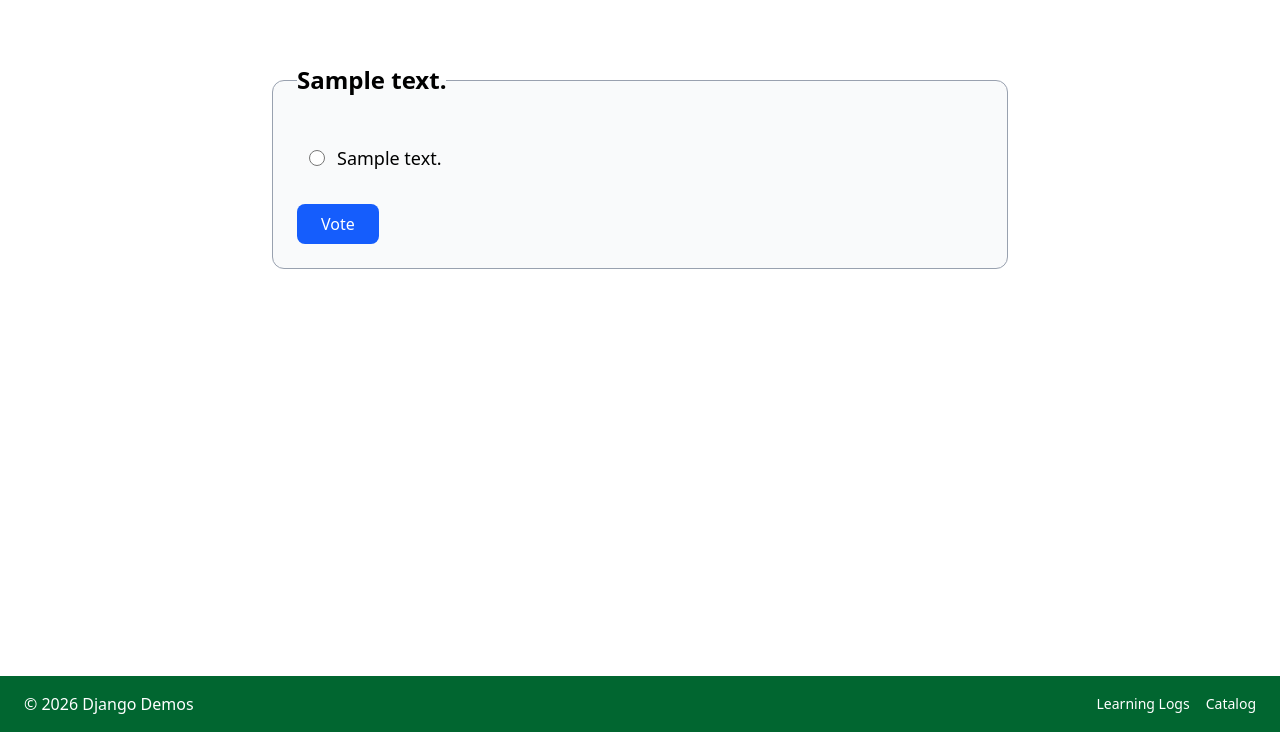
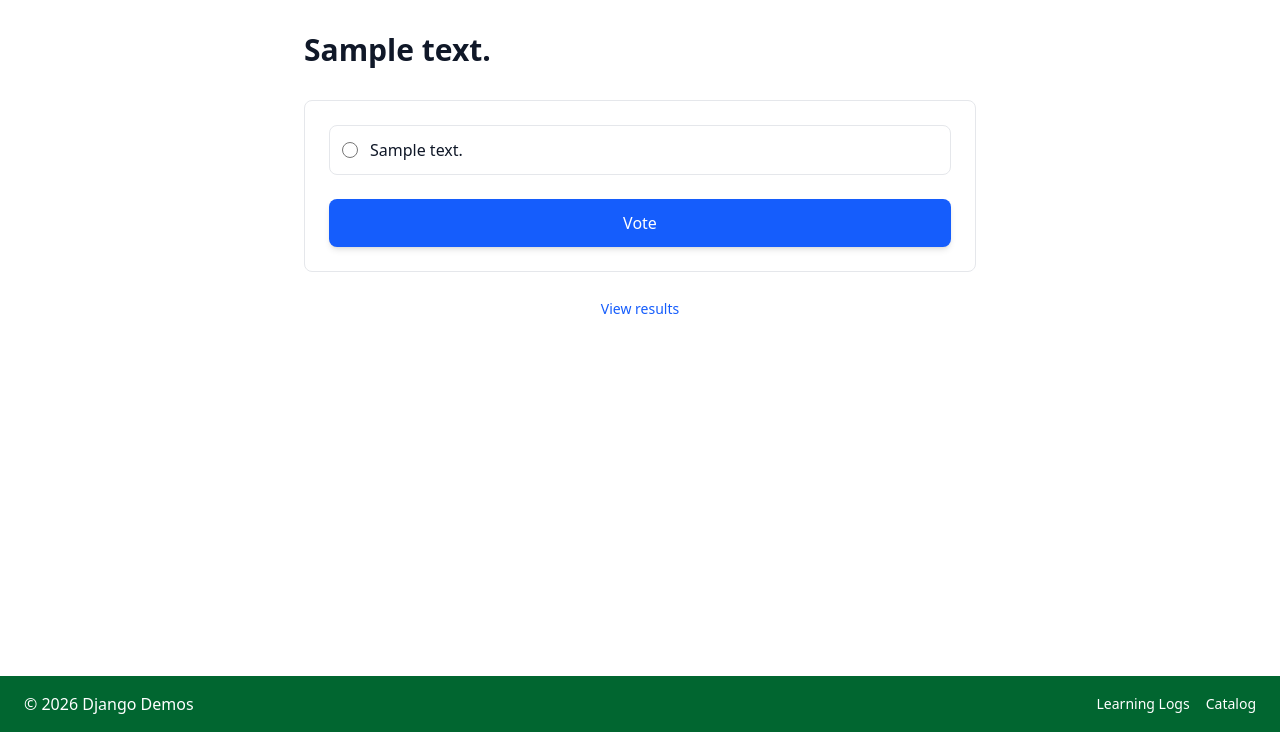
Before and after one commit to interset-wq/learner, a Django app: page /core/1/ in a window 1280 px wide. Shown: the part 68-800 px from the top of the page. Run offline with Django 5.2, Linux system fonts and the light colour scheme; tables that the repository leaves empty hold one stand-in row (values such as "Sample post"); style sheets or scripts are compiled from the project's sources.

Commit message:
refactor: improve core templates with dark mode and Tailwind styling
- Update index with card list layout
- Update detail with styled radio buttons and error display
- Update results with progress bars for vote counts

```diff
--- a/core/templates/core/detail.html
+++ b/core/templates/core/detail.html
@@ -1,43 +1,41 @@
 {% extends 'core/base.html' %}
 
-{% block title %}Detail{% endblock %}
+{% block title %}Vote{% endblock %}
 
 {% block content %}
-<div class="max-w-3xl mx-auto px-4 py-8">
+<div class="max-w-2xl mx-auto">
+  <h1 class="text-3xl font-bold text-gray-900 dark:text-white mb-8">{{ question.question_text }}</h1>
+
+  <div class="bg-white dark:bg-gray-800 rounded-lg border border-gray-200 dark:border-gray-700 p-6">
     <form action="{% url 'core:vote' question.id %}" method="post">
       {% csrf_token %}
-        <fieldset class="border border-gray-400 rounded-xl p-6 bg-gray-50">
-            <legend class="text-2xl font-bold mb-4">
-                {{ question.question_text }}
-            </legend>
 
       {% if error_message %}
-                <p class="bg-red-50 text-red-600 px-3 py-2 rounded-md mb-4 border border-red-200">
-                    {{ error_message }}
-                </p>
+        <div class="bg-red-50 dark:bg-red-900/20 border border-red-200 dark:border-red-800 rounded-lg p-4 mb-6">
+          <p class="text-red-600 dark:text-red-400 text-sm">{{ error_message }}</p>
+        </div>
       {% endif %}
 
       <div class="space-y-3 mb-6">
         {% for choice in question.choice_set.all %}
-                <div class="flex items-center gap-3 py-2 px-3 rounded hover:bg-gray-100 transition-colors">
+          <label class="flex items-center gap-3 p-3 rounded-lg border border-gray-200 dark:border-gray-700 hover:bg-gray-50 dark:hover:bg-gray-700 cursor-pointer transition-colors">
             <input type="radio"
                    name="choice"
-                           id="choice{{ forloop.counter }}"
                    value="{{ choice.id }}"
-                           class="w-4 h-4 accent-blue-600 cursor-pointer"
-                    />
-                    <label for="choice{{ forloop.counter }}" class="cursor-pointer text-lg">
-                        {{ choice.choice_text }}
+                   class="w-4 h-4 text-blue-600 focus:ring-blue-500">
+            <span class="text-gray-900 dark:text-white">{{ choice.choice_text }}</span>
           </label>
-                </div>
         {% endfor %}
       </div>
 
-            <button type="submit"
-                    class="bg-blue-600 hover:bg-blue-700 text-white px-6 py-2 rounded-lg transition-colors font-medium">
-                Vote
-            </button>
-        </fieldset>
+      <button type="submit" class="btn-primary w-full">Vote</button>
     </form>
   </div>
+
+  <div class="mt-6 text-center">
+    <a href="{% url 'core:results' question.id %}" class="text-blue-600 dark:text-blue-400 hover:underline text-sm">
+      View results
+    </a>
+  </div>
+</div>
 {% endblock %}
```
Also changed, not shown: core/templates/core/index.html (+12 -8 lines), core/templates/core/results.html (+27 -9 lines). Lines whose indentation alone changed are shown as unchanged.
